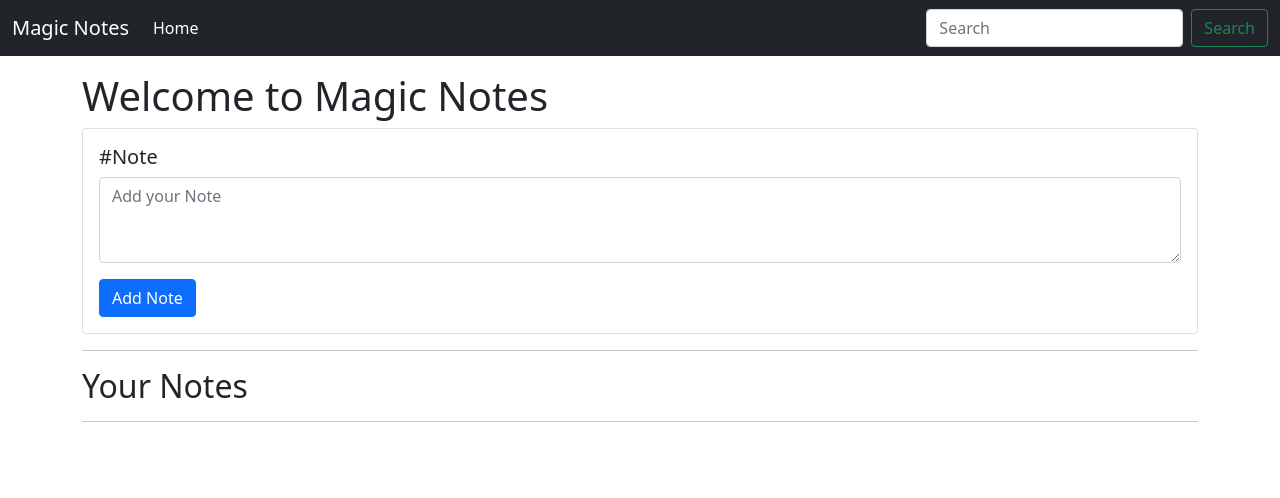
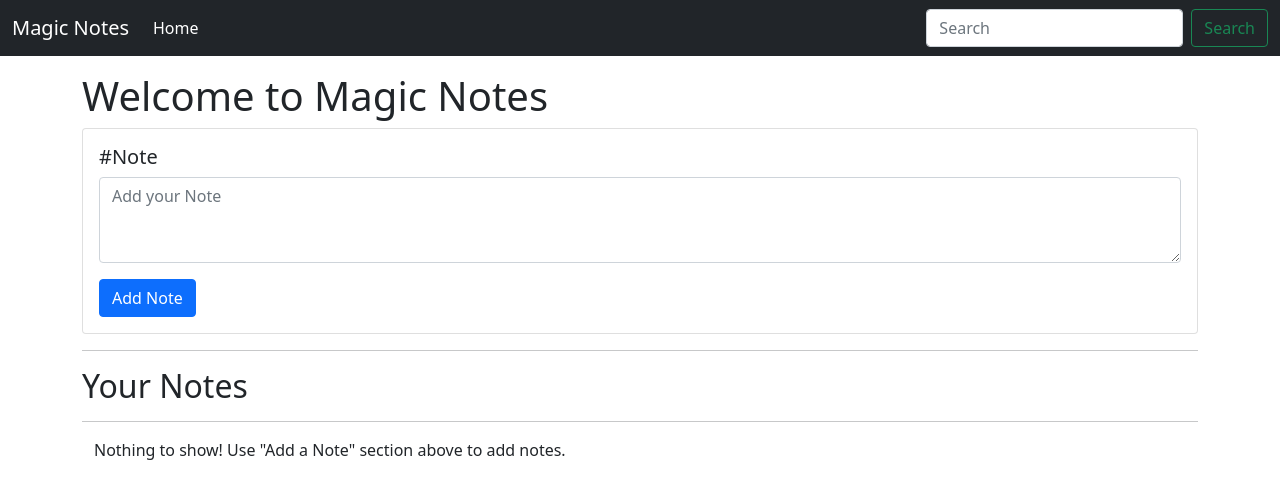
Before and after one commit to MayankGupta-dev08/myWebDev_Work, a plain HTML site: page cwh_tuts/js proj1/html/index_v1.html in a window 1280 px wide. Drawn offline with nearby package versions, Linux system fonts and the light colour scheme.

Commit message:
after completing JS Project1: magicNotes-webApp-v1 on 29/9/21 - fixed typos in giving locations of file

```diff
--- a/cwh_tuts/js proj1/html/index_v1.html
+++ b/cwh_tuts/js proj1/html/index_v1.html
@@ -52,8 +52,7 @@
     <script src="https://cdn.jsdelivr.net/npm/bootstrap@5.1.1/dist/js/bootstrap.bundle.min.js"
             integrity="sha384-/bQdsTh/da6pkI1MST/rWKFNjaCP5gBSY4sEBT38Q/9RBh9AH40zEOg7Hlq2THRZ"
             crossorigin="anonymous"></script>
-    <script src="js/app.js"></script>
-    <!-- <script src="js/app2.js"></script> -->
+    <script src="/js/app_v1.js"></script>
 </body>
 
 </html>
```
Also changed, not shown: cwh_tuts/js proj1/html/index_v2.html (+1 -2 lines).
